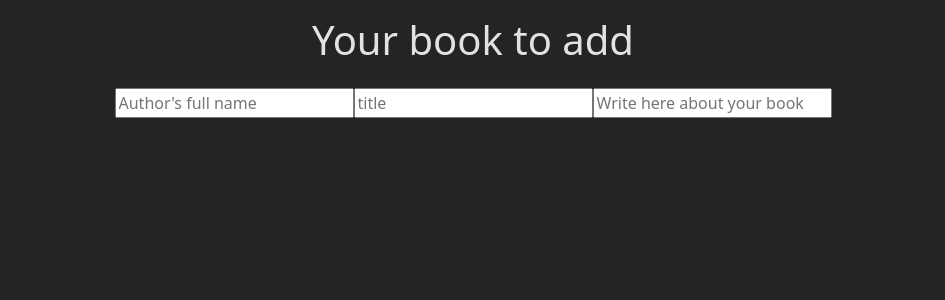
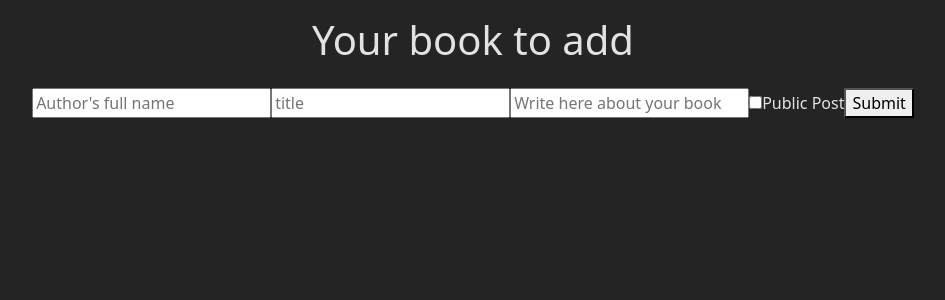
Before and after one commit to JanLascala/react-post-form, a React (Vite) app: page / in a window 1280 px wide. Shown: the top 300 px of the page, without its empty margins (167-1112 px from the left). Built offline with nearby package versions, Linux system fonts and the light colour scheme.

Commit message:
Enhance book form handling and add public post checkbox

```diff
--- a/src/App.jsx
+++ b/src/App.jsx
@@ -10,8 +10,14 @@ function App() {
     public: ""
   })
 
+  //handling the data of the form
   function handleBookdata(e) {
-    setBookdata(e.target.value)
+
+    const { name, value, type, checked } = e.target;
+    setBookdata(prevData => ({
+      ...prevData,
+      [name]: type === "checkbox" ? checked : value,
+    }));
 
   }
 
@@ -33,6 +39,7 @@ function App() {
           value={bookData.title}
           onChange={handleBookdata}
           placeholder="title" />
+
         {/* body  */}
         <input
           type="text"
@@ -40,7 +47,17 @@ function App() {
           value={bookData.body}
           onChange={handleBookdata}
           placeholder="Write here about your book" />
-
+        {/* Public or not Checkbox */}
+        <label>
+          <input
+            type="checkbox"
+            name="public"
+            checked={bookData.public}
+            onChange={handleBookdata}
+          />
+          Public Post
+        </label>
+        <button type="submit">Submit</button>
 
       </form>
     </>
```
